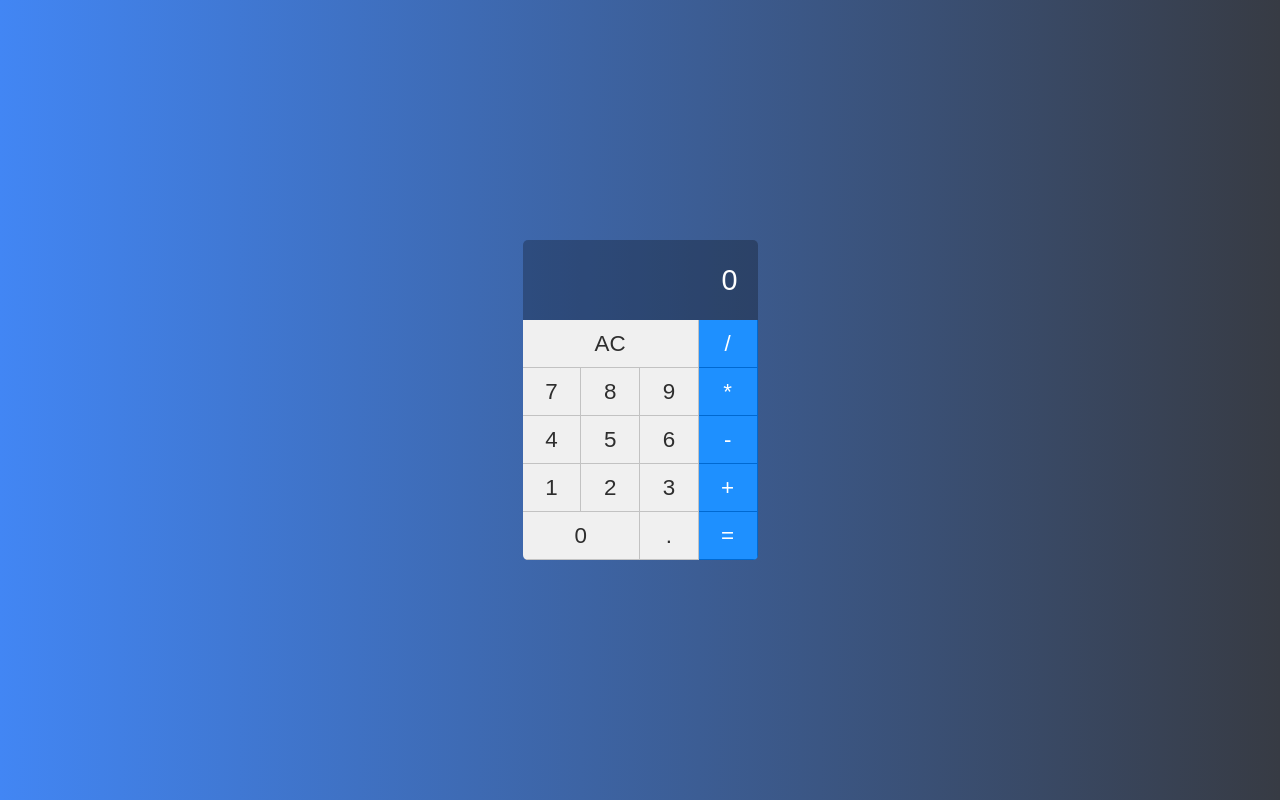
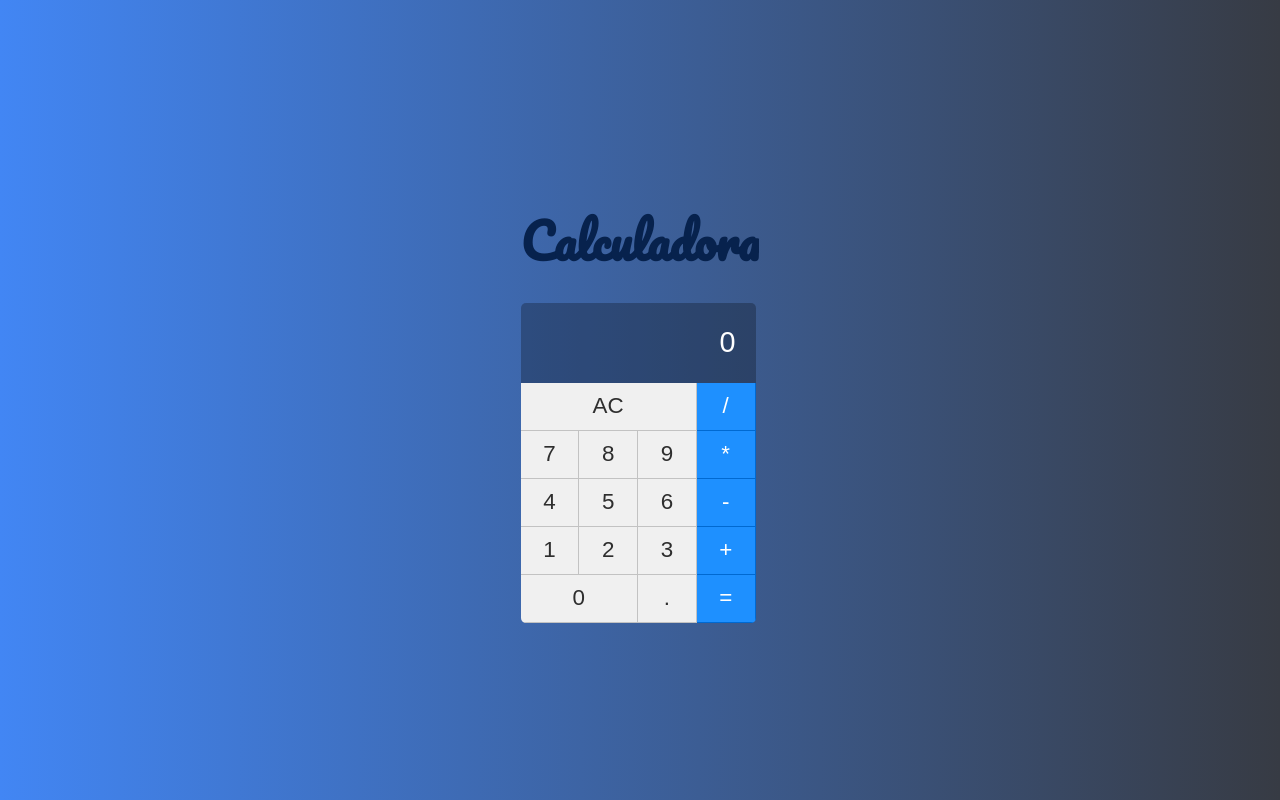
Before and after one commit to devsp-estudos/calculadora-react, a React app: page / in a window 1280 px wide. Built offline with nearby package versions, Linux system fonts and the light colour scheme.

Commit message:
adicionando o titulo

```diff
--- a/src/components/index.css
+++ b/src/components/index.css
@@ -23,7 +23,7 @@ body, html { font-family: sans-serif; height: 100%; }
 }
 
 /* ------------- titulo ------------- */
-h1 { padding: 20px; font-family: 'Pacifico', cursive; }
+h1 { font-size: 3rem; padding: 20px 0; font-family: 'Pacifico', cursive; color: #07224d; }
 
 
 /* ------------- corpo da calculadora ------------- */
--- a/src/index.js
+++ b/src/index.js
@@ -2,4 +2,13 @@ import React from 'react'
 import ReactDOM from 'react-dom'
 import Calculadora from './components/Calculadora'
 
-ReactDOM.render(<Calculadora />, document.getElementById('root'))
+function App() {
+    return (
+        <div>
+            <h1>Calculadora</h1>
+            <Calculadora />
+        </div>
+    )
+}
+
+ReactDOM.render(<App />, document.getElementById('root'))
```
